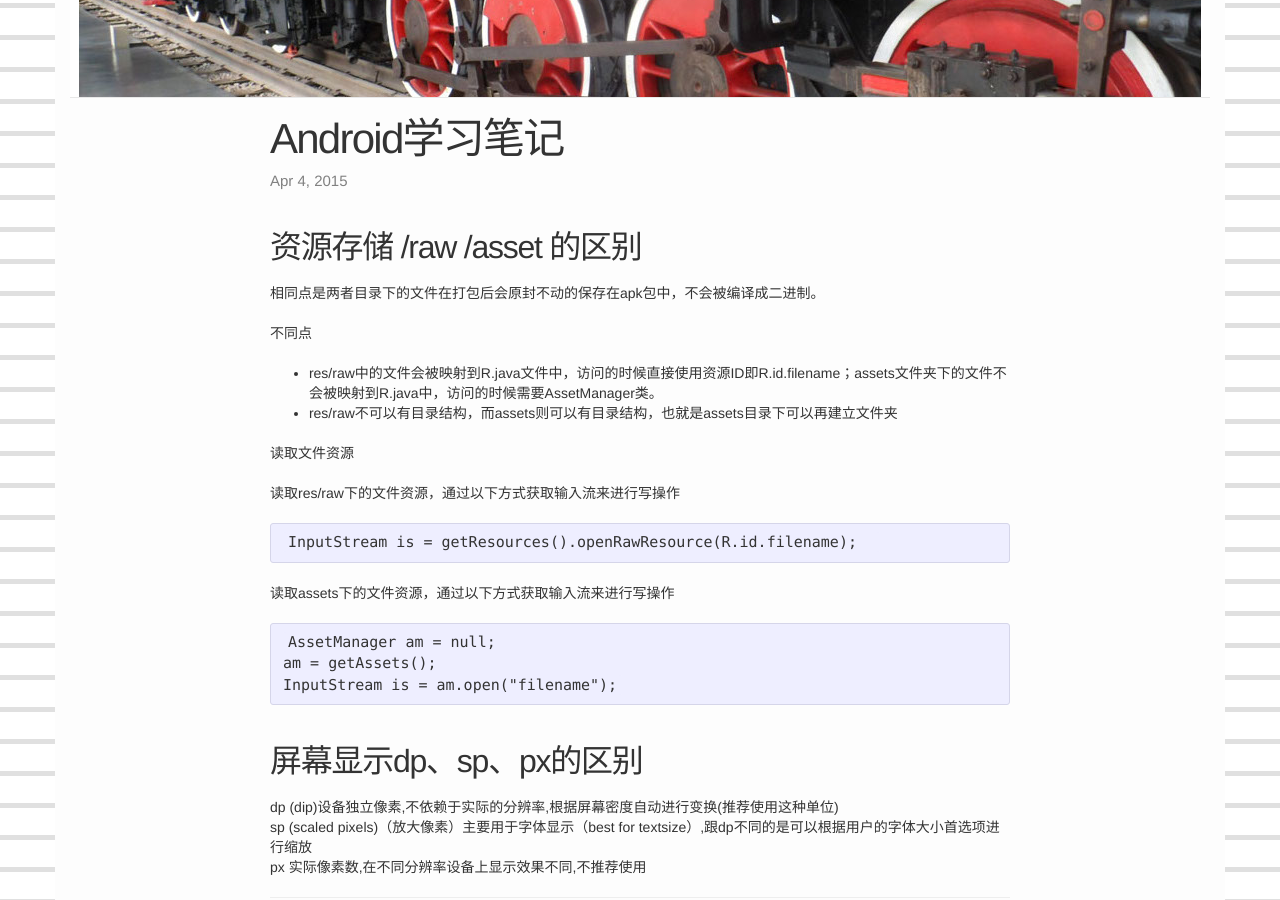
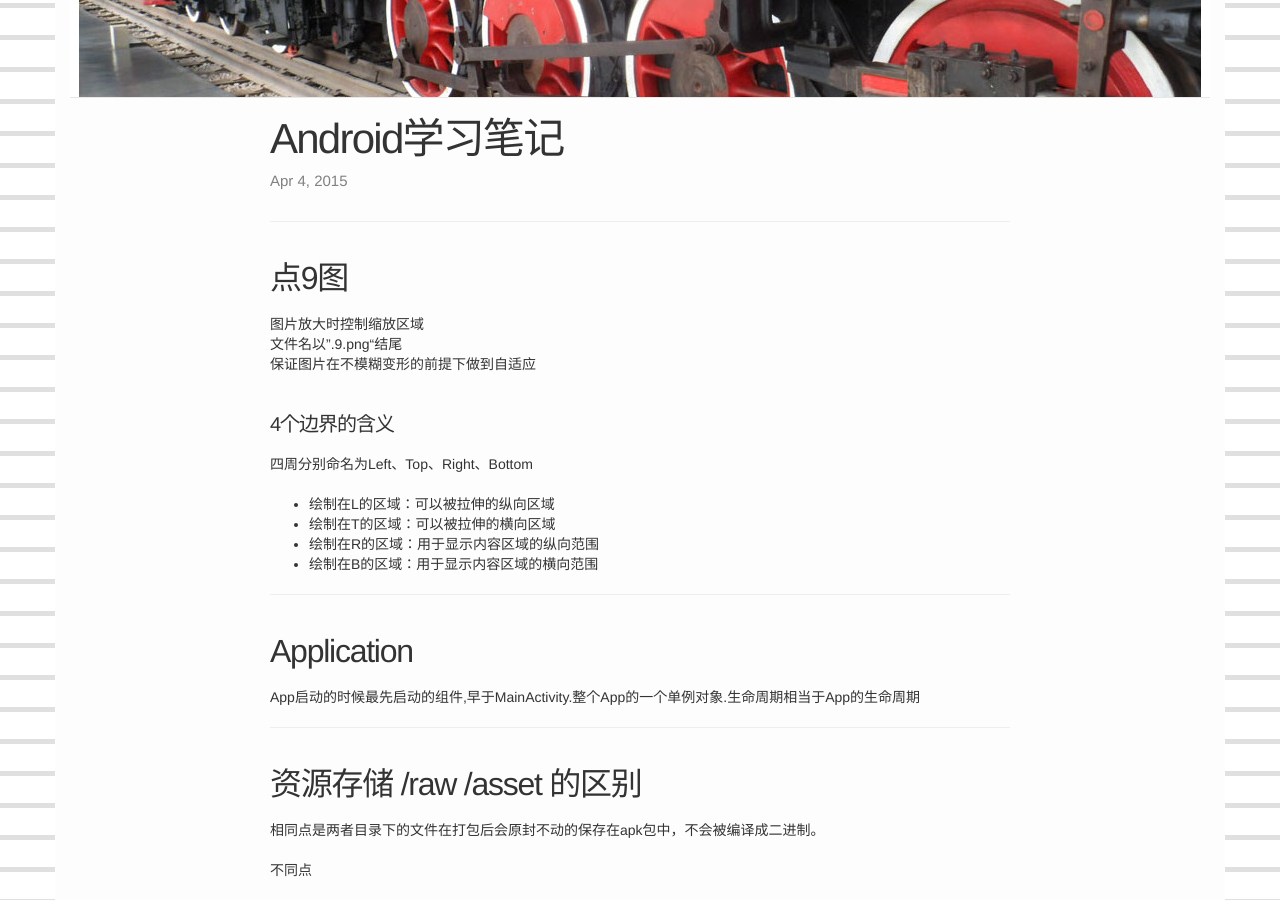
Before and after one commit to viator42/viator42.github.io, a Jekyll site: the page built from _posts/2014-4-4-android-note.markdown, in a window 1280 px wide and 900 px high, scrolled down 228 px. Built offline with Jekyll 4.4.1, drawn with Linux system fonts in a browser that asks for light colours.

Commit message:
update post

```diff
--- a/_posts/2014-4-4-android-note.markdown
+++ b/_posts/2014-4-4-android-note.markdown
@@ -4,6 +4,31 @@ title:  "Android学习笔记"
 date:   2015-04-04
 categories: android
 ---
+
+--------
+
+## 点9图
+
+图片放大时控制缩放区域
+文件名以”.9.png“结尾
+保证图片在不模糊变形的前提下做到自适应
+
+#### 4个边界的含义
+
+四周分别命名为Left、Top、Right、Bottom
+
+* 绘制在L的区域：可以被拉伸的纵向区域
+* 绘制在T的区域：可以被拉伸的横向区域
+* 绘制在R的区域：用于显示内容区域的纵向范围
+* 绘制在B的区域：用于显示内容区域的横向范围
+
+--------
+
+## Application
+
+App启动的时候最先启动的组件,早于MainActivity.整个App的一个单例对象.生命周期相当于App的生命周期
+
+--------
 
 ## 资源存储 /raw /asset 的区别
 
```
